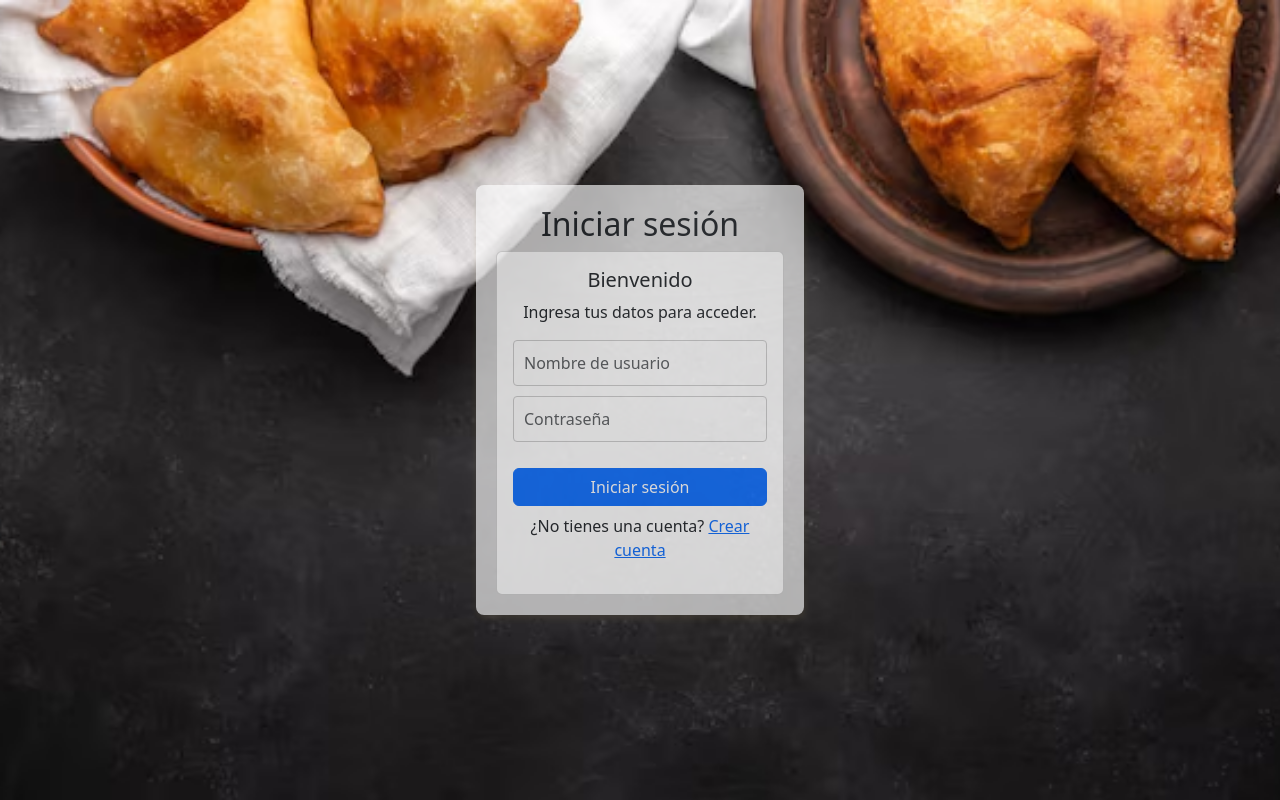
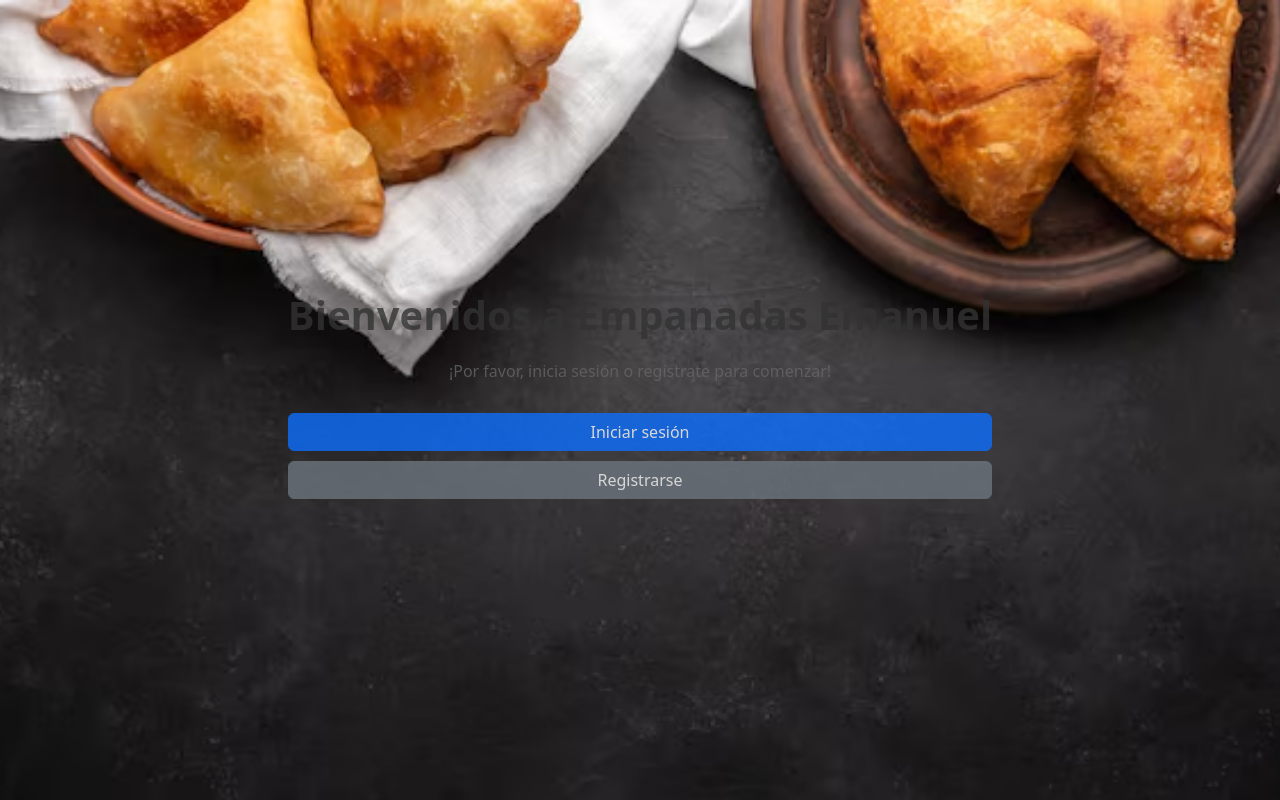
Before and after one commit to jhonsito13/Empanadasemanuelreact, a React (Create React App) app: page / in a window 1280 px wide. Built offline with nearby package versions, Linux system fonts and the light colour scheme.

Commit message:
Update App.js

```diff
--- a/src/App.js
+++ b/src/App.js
@@ -12,8 +12,8 @@ function App() {
   return (
     <Router>
       <Routes>
-        <Route path="/Inicio" element={<Home/>} />
-        <Route path="/" element={<Login />} />
+        <Route path="/" element={<Home/>} />
+        <Route path="/Login" element={<Login />} />
         <Route path="/register" element={<Register />} />
         <Route path="/dashboard" element={<Dashboard />} />
       </Routes>
```
